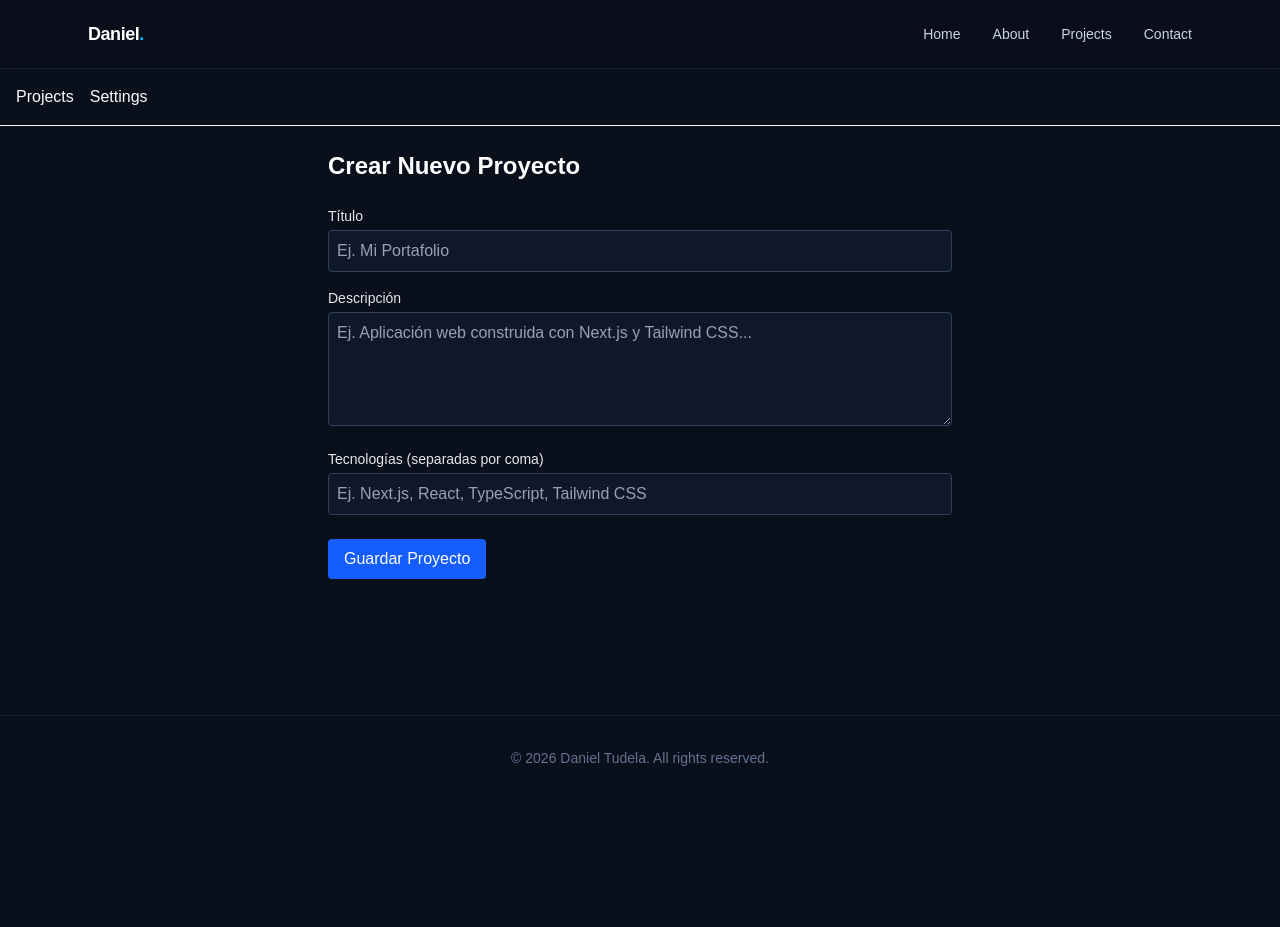
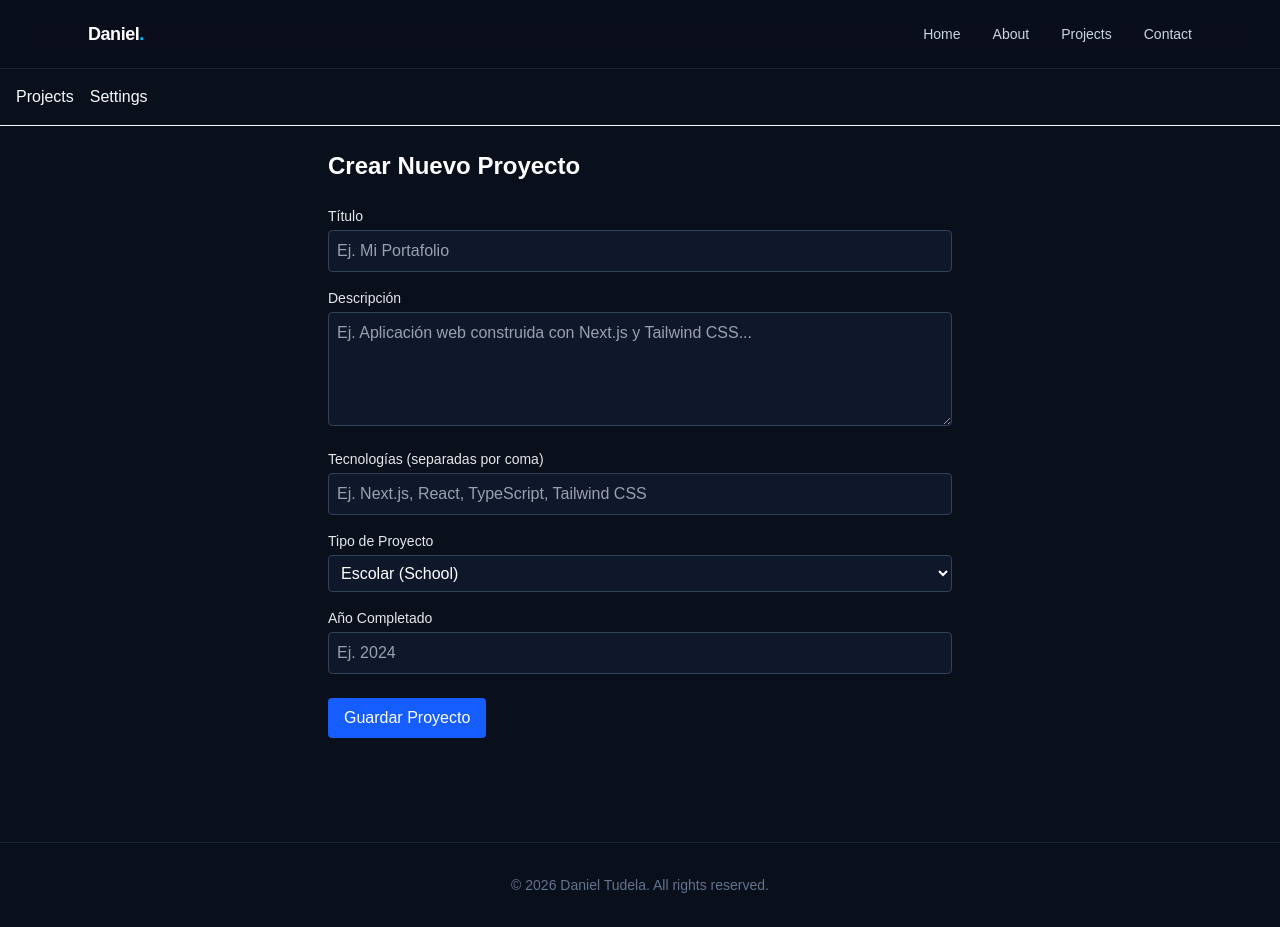
Before and after one commit to dani71296/wdd430-portfolio, a Next.js app: page /projects/create in a window 1280 px wide. Before the commit the page ends 800 px from the top, so only its background shows below. Built offline with nearby package versions, Linux system fonts and the light colour scheme.

Commit message:
activityu semanal echo

```diff
--- a/app/projects/create/page.tsx
+++ b/app/projects/create/page.tsx
@@ -1,11 +1,19 @@
-import { createProject } from '@/lib/actions';
+'use client';
+
+import { useActionState } from 'react';
+import { createProject, type State } from '@/lib/actions';
+
+const initialState: State = { message: null, errors: {} };
 
 export default function CreateProjectPage() {
+    const [state, formAction, isPending] = useActionState(createProject, initialState);
+
     return (
         <div className="max-w-2xl mx-auto p-6 text-white">
             <h1 className="text-2xl font-bold mb-6">Crear Nuevo Proyecto</h1>
 
-            <form action={createProject} className="flex flex-col gap-4">
+            <form action={formAction} className="flex flex-col gap-4">
+                {/* Título */}
                 <div>
                     <label htmlFor="title" className="block text-sm font-medium mb-1 text-gray-200">
                         Título
@@ -15,11 +23,20 @@ export default function CreateProjectPage() {
                         name="title"
                         type="text"
                         required
+                        aria-describedby="title-error"
                         className="w-full border border-slate-700 bg-slate-900 rounded p-2 text-white placeholder-gray-400 focus:outline-none focus:ring-2 focus:ring-blue-500"
                         placeholder="Ej. Mi Portafolio"
                     />
+                    <div id="title-error" aria-live="polite" aria-atomic="true">
+                        {state.errors?.title?.map((error) => (
+                            <p key={error} className="mt-1 text-sm text-red-400">
+                                {error}
+                            </p>
+                        ))}
+                    </div>
                 </div>
 
+                {/* Descripción */}
                 <div>
                     <label htmlFor="description" className="block text-sm font-medium mb-1 text-gray-200">
                         Descripción
@@ -29,11 +46,20 @@ export default function CreateProjectPage() {
                         name="description"
                         required
                         rows={4}
+                        aria-describedby="description-error"
                         className="w-full border border-slate-700 bg-slate-900 rounded p-2 text-white placeholder-gray-400 focus:outline-none focus:ring-2 focus:ring-blue-500"
                         placeholder="Ej. Aplicación web construida con Next.js y Tailwind CSS..."
                     />
+                    <div id="description-error" aria-live="polite" aria-atomic="true">
+                        {state.errors?.description?.map((error) => (
+                            <p key={error} className="mt-1 text-sm text-red-400">
+                                {error}
+                            </p>
+                        ))}
+                    </div>
                 </div>
 
+                {/* Tecnologías */}
                 <div>
                     <label htmlFor="technologies" className="block text-sm font-medium mb-1 text-gray-200">
                         Tecnologías (separadas por coma)
@@ -43,17 +69,80 @@ export default function CreateProjectPage() {
                         name="technologies"
                         type="text"
                         required
+                        aria-describedby="technologies-error"
                         className="w-full border border-slate-700 bg-slate-900 rounded p-2 text-white placeholder-gray-400 focus:outline-none focus:ring-2 focus:ring-blue-500"
                         placeholder="Ej. Next.js, React, TypeScript, Tailwind CSS"
                     />
+                    <div id="technologies-error" aria-live="polite" aria-atomic="true">
+                        {state.errors?.technologies?.map((error) => (
+                            <p key={error} className="mt-1 text-sm text-red-400">
+                                {error}
+                            </p>
+                        ))}
+                    </div>
                 </div>
+
+                {/* Tipo de Proyecto */}
+                <div>
+                    <label htmlFor="type" className="block text-sm font-medium mb-1 text-gray-200">
+                        Tipo de Proyecto
+                    </label>
+                    <select
+                        id="type"
+                        name="type"
+                        defaultValue="school"
+                        aria-describedby="type-error"
+                        className="w-full border border-slate-700 bg-slate-900 rounded p-2 text-white focus:outline-none focus:ring-2 focus:ring-blue-500"
+                    >
+                        <option value="school">Escolar (School)</option>
+                        <option value="opensource">Código Abierto (Open Source)</option>
+                    </select>
+                    <div id="type-error" aria-live="polite" aria-atomic="true">
+                        {state.errors?.type?.map((error) => (
+                            <p key={error} className="mt-1 text-sm text-red-400">
+                                {error}
+                            </p>
+                        ))}
+                    </div>
+                </div>
+
+                {/* Año Completado (Campo solicitado en las instrucciones de la lección) */}
+                <div>
+                    <label htmlFor="yearCompleted" className="block text-sm font-medium mb-1 text-gray-200">
+                        Año Completado
+                    </label>
+                    <input
+                        id="yearCompleted"
+                        name="yearCompleted"
+                        type="number"
+                        min="2000"
+                        max="2099"
+                        required
+                        aria-describedby="yearCompleted-error"
+                        className="w-full border border-slate-700 bg-slate-900 rounded p-2 text-white placeholder-gray-400 focus:outline-none focus:ring-2 focus:ring-blue-500"
+                        placeholder="Ej. 2024"
+                    />
+                    <div id="yearCompleted-error" aria-live="polite" aria-atomic="true">
+                        {state.errors?.yearCompleted?.map((error) => (
+                            <p key={error} className="mt-1 text-sm text-red-400">
+                                {error}
+                            </p>
+                        ))}
+                    </div>
+                </div>
+
+                {/* Mensaje de error general si falla algo más */}
+                {state.message && (
+                    <p className="text-sm text-red-400 mt-2">{state.message}</p>
+                )}
 
                 <div className="flex gap-4 mt-2">
                     <button
                         type="submit"
-                        className="bg-blue-600 text-white px-4 py-2 rounded hover:bg-blue-700 transition-colors font-medium"
+                        disabled={isPending}
+                        className="bg-blue-600 text-white px-4 py-2 rounded hover:bg-blue-700 transition-colors font-medium disabled:opacity-50 disabled:cursor-not-allowed"
                     >
-                        Guardar Proyecto
+                        {isPending ? 'Guardando...' : 'Guardar Proyecto'}
                     </button>
                 </div>
             </form>
--- a/app/projects/page.tsx
+++ b/app/projects/page.tsx
@@ -39,7 +39,7 @@ export default async function ProjectsPage(props: {
                 {projects.length === 0 ? (
                     <p className="text-gray-500 italic">No se encontraron proyectos.</p>
                 ) : (
-                    projects.map((project: any) => {
+                        projects.map((project) => {
                         // Vinculamos la Server Action de eliminar con el ID del proyecto
                         const deleteProjectWithId = deleteProject.bind(null, project.id);
 
--- a/lib/actions.ts
+++ b/lib/actions.ts
@@ -5,65 +5,67 @@ import { sql } from '@vercel/postgres';
 import { revalidatePath } from 'next/cache';
 import { redirect } from 'next/navigation';
 
+const currentYear = new Date().getFullYear();
+
 const ProjectFormSchema = z.object({
-    title: z.string().min(2),
-    description: z.string().min(10),
-    technologies: z.string().min(2),
+    title: z.string().min(3, 'Title must be at least 3 characters.'),
+    description: z.string().min(20, 'Description must be at least 20 characters.'),
+    technologies: z.string().min(2, 'Add at least one technology.'),
     type: z.enum(['opensource', 'school']),
+    yearCompleted: z.coerce
+        .number()
+        .int('Year must be a whole number.')
+        .gte(2000, 'Year must be 2000 or later.')
+        .lte(currentYear, `Year cannot be greater than ${currentYear}.`),
 });
 
-export async function createProject(formData: FormData) {
+export type State = {
+    errors?: {
+        title?: string[];
+        description?: string[];
+        technologies?: string[];
+        type?: string[];
+        yearCompleted?: string[];
+    };
+    message?: string | null;
+};
+
+// CAMBIO AQUÍ: Devuelve Promise<State> en lugar de Promise<State | void>
+export async function createProject(prevState: State, formData: FormData): Promise<State> {
     const raw = {
         title: formData.get('title'),
         description: formData.get('description'),
         technologies: formData.get('technologies'),
         type: formData.get('type') || 'school',
+        yearCompleted: formData.get('yearCompleted'),
     };
 
     const parsed = ProjectFormSchema.safeParse(raw);
+
     if (!parsed.success) {
-        throw new Error('Invalid project input.');
+        return {
+            errors: parsed.error.flatten().fieldErrors,
+            message: 'Missing or invalid fields. Failed to create project.',
+        };
     }
 
-    const { title, description, technologies, type } = parsed.data;
-    // Convertimos la cadena de tecnologías en un arreglo/formato PostgreSQL si es necesario
-    const techArray = `{${technologies.split(',').map(t => t.trim()).join(',')}}`;
+    const { title, description, technologies, type, yearCompleted } = parsed.data;
+    const techArray = `{${technologies.split(',').map((t) => t.trim()).join(',')}}`;
 
-    await sql`
-    INSERT INTO projects (title, description, technologies, type)
-    VALUES (${title}, ${description}, ${techArray}, ${type})
-  `;
+    try {
+        await sql`
+      INSERT INTO projects (title, description, technologies, type, year_completed)
+      VALUES (${title}, ${description}, ${techArray}, ${type}, ${yearCompleted})
+    `;
+    } catch {
+        return {
+            message: 'Database Error: Failed to create project.',
+        };
+    }
 
     revalidatePath('/projects');
     redirect('/projects');
 }
-
-export async function updateProject(id: string, formData: FormData) {
-    const raw = {
-        title: formData.get('title'),
-        description: formData.get('description'),
-        technologies: formData.get('technologies'),
-        type: formData.get('type') || 'school',
-    };
-
-    const parsed = ProjectFormSchema.safeParse(raw);
-    if (!parsed.success) {
-        throw new Error('Invalid project input.');
-    }
-
-    const { title, description, technologies, type } = parsed.data;
-    const techArray = `{${technologies.split(',').map(t => t.trim()).join(',')}}`;
-
-    await sql`
-    UPDATE projects
-    SET title = ${title}, description = ${description}, technologies = ${techArray}, type = ${type}
-    WHERE id = ${Number(id)}
-  `;
-
-    revalidatePath('/projects');
-    redirect('/projects');
-}
-
 export async function deleteProject(id: number) {
     await sql`DELETE FROM projects WHERE id = ${id}`;
     revalidatePath('/projects');
```
